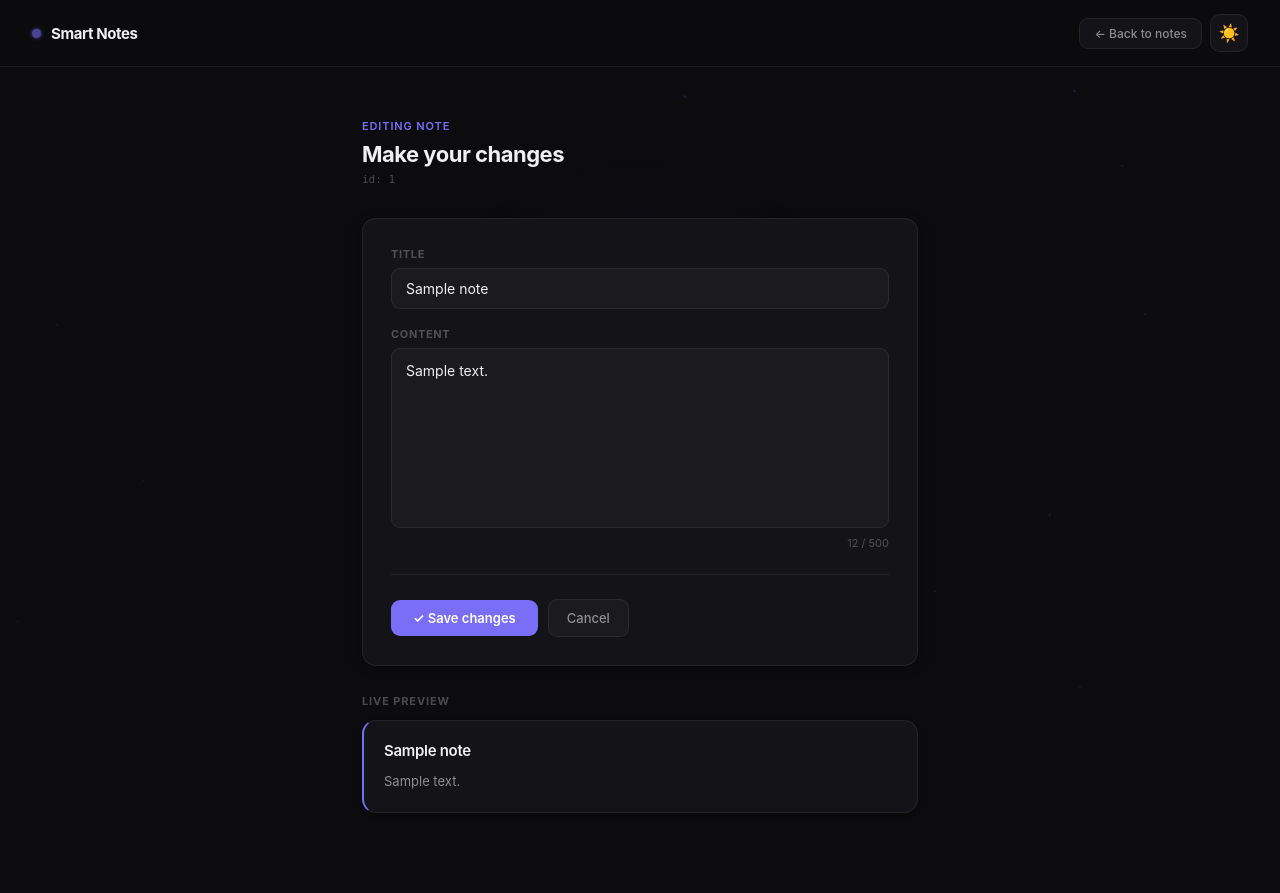
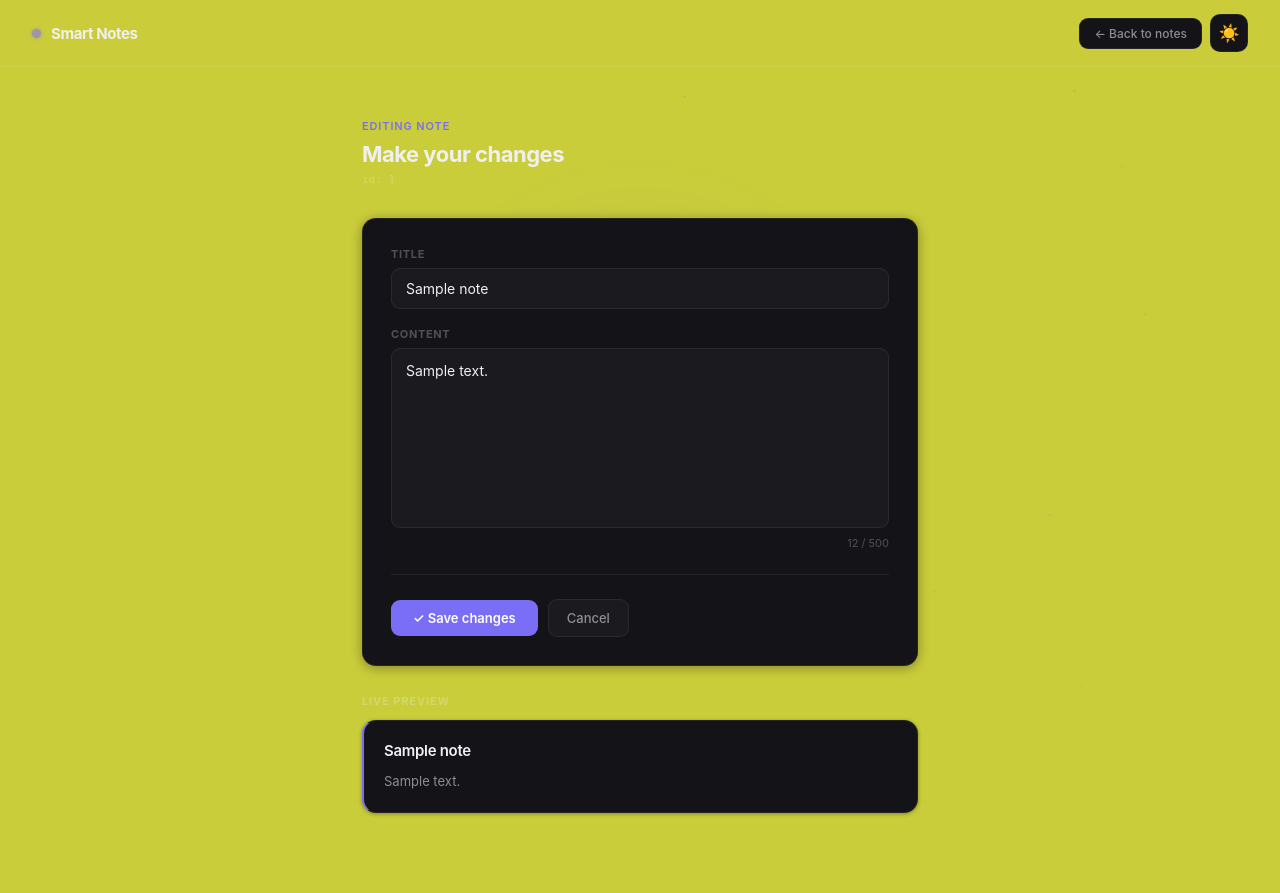
Before and after one commit to abhilashcn24/Devops-Project, a Flask app: template templates/edit.html in a window 1280 px wide. Run offline with Flask 3, Linux system fonts and the light colour scheme; the template is opened without the code that fills it: most values are stand-ins (such as "Sample title", 1, 10 or a date in 2020).

Commit message:
new edit

```diff
--- a/templates/edit.html
+++ b/templates/edit.html
@@ -10,7 +10,7 @@
   * { box-sizing: border-box; margin: 0; padding: 0; }
 
   :root {
-    --bg:           #0c0c0f;
+    --bg:           #cacd3a;
     --surface:      #141418;
     --surface2:     #1a1a1f;
     --border:       rgba(255,255,255,0.07);
```
